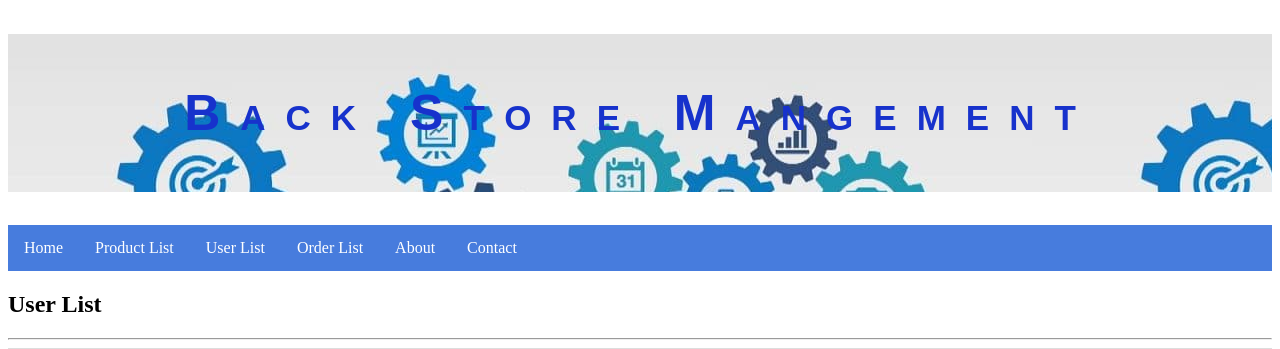
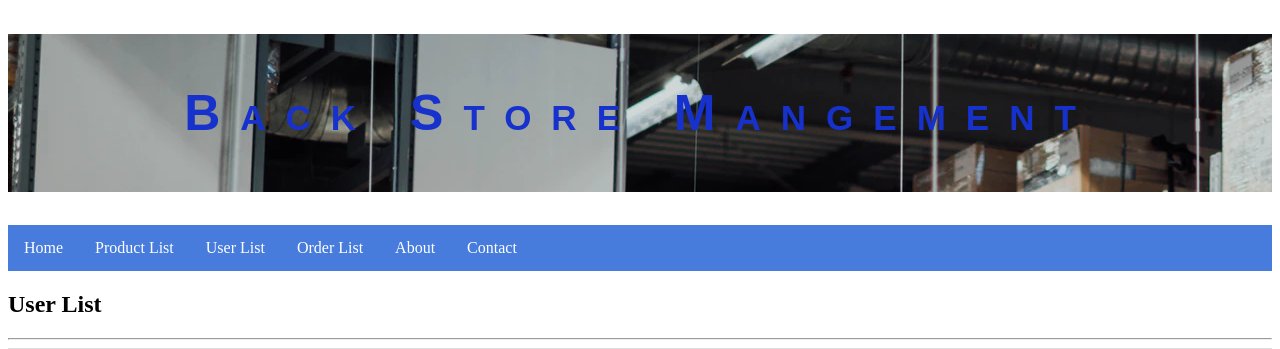
Before and after one commit to broxzhang/groceryApp, a PHP site: page /backStoreUserList.html in a window 1280 px wide. Shown: the top 349 px of the page. Run offline with PHP 8.4, Linux system fonts and the light colour scheme.

Commit message:
Add files via upload

```diff
--- a/style/backStoreUserList.css
+++ b/style/backStoreUserList.css
@@ -242,7 +242,7 @@ input[type=cancel]:hover {
 
 header{
 
-  background-image: url("/img/management.jpg");
+background-image: url("/img/backStore.webp");
 height: max-content;
   background-attachment: fixed;
   background-position: center;
@@ -253,7 +253,7 @@ header{
 
 h1{
 background: rgba (0,0, 0, 0.5);
-  background-image: url("/img/management.jpg");
+background-image: url("/img/backStore.webp");
   text-align: center;
   color: rgb(23, 50, 204);
   padding: 50px;
```
Lines whose indentation alone changed are shown as unchanged.
